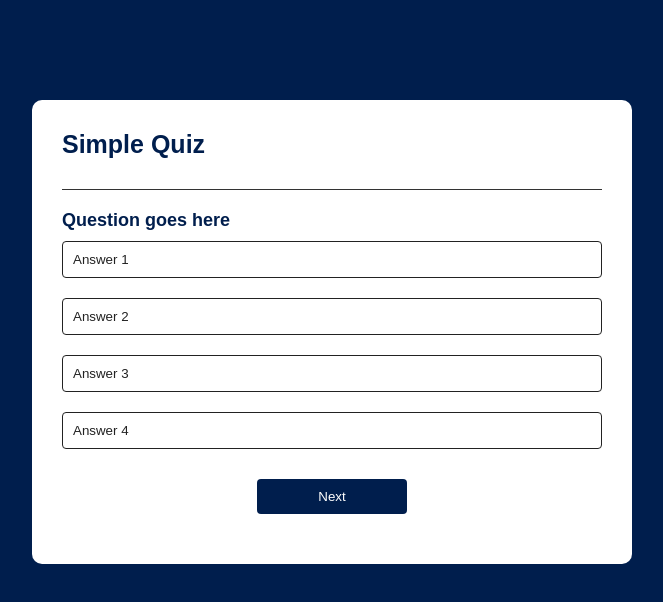
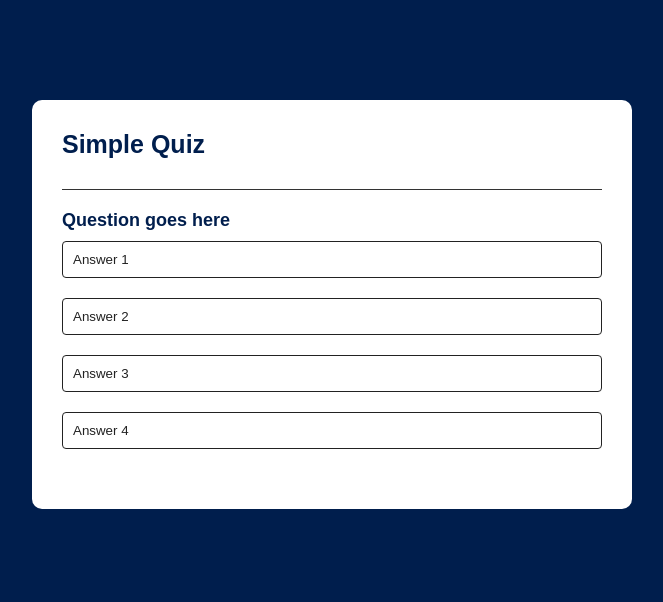
Before and after one commit to kkhaddejah/quiz-app, a plain HTML site: page index.html in a window 1280 px wide. Shown: the whole page, without its empty margins (308-971 px from the left). Drawn offline with Linux system fonts and the light colour scheme.

Commit message:
Added js file.

```diff
--- a/index.html
+++ b/index.html
@@ -20,5 +20,6 @@
             <button id="next-btn">Next</button>
         </div>
     </div>
+    <script src="script.js"></script>
 </body>
 </html>
--- a/style.css
+++ b/style.css
@@ -57,5 +57,5 @@ body{
     margin: 20px auto 0;
     border-radius: 4px;
     cursor: pointer;
-    display: block;
+    display: none;
 }
```
Also changed, not shown: script.js (added).
